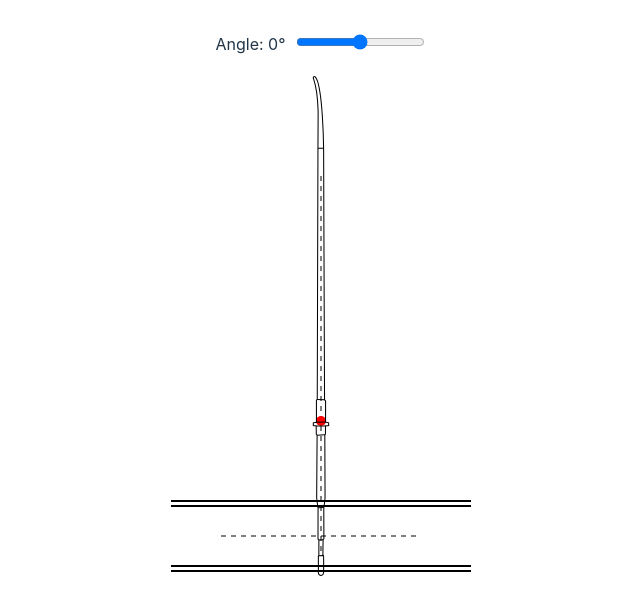
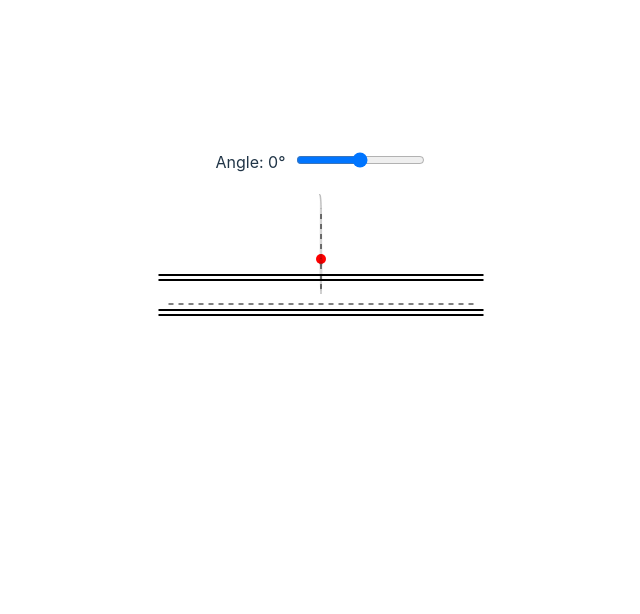
Before and after one commit to jdlaurence/interactive-rigger, a React (Vite) app: page / in a window 1280 px wide. Shown: the top 614 px of the page, without its empty margins (319-959 px from the left). Built offline with nearby package versions, Linux system fonts and the light colour scheme.

Commit message:
Update App.jsx

```diff
--- a/src/App.jsx
+++ b/src/App.jsx
@@ -4,164 +4,117 @@ import './App.css';
 import { calcOarSpread } from './utils';
 
 function App() {
-  // Existing state variables
-  const [spread, setSpread] = useState(80);
-  const [inboard, setInboard] = useState(spread + 30); // following Purcer recommendation
-  const [outboard, setOutboard] = useState(370 - inboard); // typical C2 length
+  const [spread, setSpread] = useState(80); // in cm
+  const [inboard, setInboard] = useState(spread + 30); // in cm
+  const [outboard, setOutboard] = useState(370 - inboard); // in cm
   const [catchAngle, setCatchAngle] = useState(45);
   const [finishAngle, setFinishAngle] = useState(45);
-  const [catchLength, setCatchLength] = useState(200);
-  const [finishLength, setFinishLength] = useState(200);
+  const [catchLength, setCatchLength] = useState(200); // in cm
+  const [finishLength, setFinishLength] = useState(200); // in cm
   const [workDistance, setWorkDistance] = useState(catchLength + finishLength);
-  const [oarSpread, setOarSpread] = useState(calcOarSpread(inboard, catchAngle)); // straight line distance from Pin to handle tip
+  const [oarSpread, setOarSpread] = useState(calcOarSpread(inboard, catchAngle));
 
-  // New state for oar angle
   const [oarAngle, setOarAngle] = useState(0);
 
-  // SVG dimensions
-  const svgWidth = 800;
-  const svgHeight = 800;
+  // Conversion factor
+  const pixelsPerCm = 1;
 
-  // Hull variables
-  const hullLength = 300;
+  // SVG dimensions in cm
+  const svgWidthCm = 450;
+  const svgHeightCm = 450;
+
+  // Hull variables in cm
+  const hullLength = 325;
   const gunwaleWidth = 5;
-  const hullStartX = (svgWidth - hullLength) / 2; // Centered horizontally
+  const hullStartX = (svgWidthCm - hullLength) / 2;
   const hullEndX = hullStartX + hullLength;
 
-  // Hull positions
-  const hullYPosition = 430; // Base Y position for the first hull section
-  const hullWidth = 60; // Vertical gap between the two hull sections
+  // Hull positions in cm
+  const hullYPosition = 86;
+  const hullWidth = 30;
 
-  // Hull lines Y positions
-  const hullLine1Y = hullYPosition - gunwaleWidth; // Top line of first section
-  const hullLine2Y = hullYPosition; // Bottom line of first section
-  const hullLine3Y = hullYPosition + hullWidth; // Top line of second section
-  const hullLine4Y = hullLine3Y + gunwaleWidth; // Bottom line of second section
+  // Hull lines Y positions in cm
+  const hullLine1Y = hullYPosition - gunwaleWidth;
+  const hullLine2Y = hullYPosition;
+  const hullLine3Y = hullYPosition + hullWidth;
+  const hullLine4Y = hullLine3Y + gunwaleWidth;
 
-  // Guide lines
-  const verticalGuideLineX = svgWidth / 2;
-  const verticalGuideLineYStart = 100;
-  const verticalGuideLineYEnd = hullLine2Y + 50;
+  // Guide lines in cm
+  const verticalGuideLineX = svgWidthCm / 2;
+  const verticalGuideLineYStart = 20;
+  const verticalGuideLineYEnd = hullLine2Y + 10;
 
-  const horizontalGuideLineY = hullLine3Y - 30;
-  const horizontalGuideLineXStart = hullStartX + 50;
-  const horizontalGuideLineXEnd = hullEndX - 50;
+  const horizontalGuideLineY = hullLine3Y - 6;
+  const horizontalGuideLineXStart = hullStartX + 10;
+  const horizontalGuideLineXEnd = hullEndX - 10;
 
-  // Text positions
-  const catchTextX = horizontalGuideLineXStart;
-  const catchTextY = horizontalGuideLineY - 5;
+  // Pivot point coordinates in cm
+  const pivotX = verticalGuideLineX;
+  const pivotY = hullLine1Y - 16;
 
-  const finishTextX = horizontalGuideLineXEnd - 130;
-  const finishTextY = catchTextY;
-
-  // Pivot point coordinates
-  const pivotX = verticalGuideLineX;
-  const pivotY = hullLine1Y - 80;
-
-  // Oar image dimensions and position
-  const oarImageWidth = 500;
-  const oarImageHeight = 500;
+  // Oar image dimensions and position in cm
+  const oarImageWidth = 100;
+  const oarImageHeight = 100;
   const oarImageX = pivotX - oarImageWidth / 2;
   const oarImageY = 0;
 
-  // Calculate the handle tip position after rotation
-  // Step 1: Coordinates of the handle tip before rotation
+  // Handle tip calculations in cm
   const handleTipXBefore = oarImageX + oarImageWidth / 2;
   const handleTipYBefore = oarImageY + oarImageHeight;
 
-  // Step 2: Translate coordinates relative to the pivot
   const dx = handleTipXBefore - pivotX;
   const dy = handleTipYBefore - pivotY;
-
-  // Step 3: Convert angle to radians
   const theta = (oarAngle * Math.PI) / 180;
 
-  // Step 4: Apply rotation
+  console.log('dx * cos(theta):', dx * Math.cos(theta));
+  console.log('dy * sin(theta):', dy * Math.sin(theta));
   const dxRotated = dx * Math.cos(theta) - dy * Math.sin(theta);
   const dyRotated = dx * Math.sin(theta) + dy * Math.cos(theta);
 
-  // Step 5: Translate back to SVG coordinates
   const handleTipXAfter = dxRotated + pivotX;
   const handleTipYAfter = dyRotated + pivotY;
 
-  // Step 6: Compute horizontal distance
   const horizontalDistance = Math.abs(handleTipXAfter - pivotX).toFixed(2);
 
-  // Step 7: Decide whether it's catch length or finish length
-  let catchLengthLine = null;
-  let catchLengthPerpendicularLine = null;
-  let finishLengthLine = null;
-  let finishLengthPerpendicularLine = null;
-  let catchLengthText = null;
-  let finishLengthText = null;
+  // Helper function to convert pixels to cm
+  const pixelsToCm = (pixels) => pixels / pixelsPerCm;
 
-  if (oarAngle > 0) {
-    // Positive angle, it's catch length
-    catchLengthLine = (
+  // Decide whether it's catch length or finish length
+  let lengthLine = null;
+  let lengthPerpendicularLine = null;
+  let lengthText = null;
+
+  if (oarAngle !== 0) {
+    lengthLine = (
       <line
         x1={handleTipXAfter}
         y1={horizontalGuideLineY}
         x2={pivotX}
         y2={horizontalGuideLineY}
-        stroke="blue"
-        strokeWidth="2"
+        stroke={oarAngle > 0 ? 'blue' : 'green'}
+        strokeWidth={pixelsToCm(2)}
       />
     );
-    catchLengthPerpendicularLine = (
+    lengthPerpendicularLine = (
       <line
         x1={handleTipXAfter}
         y1={horizontalGuideLineY}
         x2={handleTipXAfter}
         y2={handleTipYAfter}
         stroke="black"
-        strokeDasharray="5,5"
+        strokeDasharray={`${pixelsToCm(5)},${pixelsToCm(5)}`}
       />
     );
-    catchLengthText = (
+    lengthText = (
       <text
         x={(handleTipXAfter + pivotX) / 2}
-        y={horizontalGuideLineY - 7}
+        y={horizontalGuideLineY - 1.4}
         fontFamily="Arial"
-        fontSize="12"
-        fill="blue"
+        fontSize={pixelsToCm(12)}
+        fill={oarAngle > 0 ? 'blue' : 'green'}
         textAnchor="middle"
       >
-        Catch Length: {horizontalDistance}
-      </text>
-    );
-  } else if (oarAngle < 0) {
-    // Negative angle, it's finish length
-    finishLengthLine = (
-      <line
-        x1={handleTipXAfter}
-        y1={horizontalGuideLineY}
-        x2={pivotX}
-        y2={horizontalGuideLineY}
-        stroke="green"
-        strokeWidth="2"
-      />
-    );
-    finishLengthPerpendicularLine = (
-      <line
-        x1={handleTipXAfter}
-        y1={horizontalGuideLineY}
-        x2={handleTipXAfter}
-        y2={handleTipYAfter}
-        stroke="black"
-        strokeDasharray="5,5"
-      />
-    );
-
-    finishLengthText = (
-      <text
-        x={(handleTipXAfter + pivotX) / 2}
-        y={horizontalGuideLineY - 7}
-        fontFamily="Arial"
-        fontSize="12"
-        fill="green"
-        textAnchor="middle"
-      >
-        Finish Length: {horizontalDistance}
+        {oarAngle > 0 ? `Catch Length: ${horizontalDistance}` : `Finish Length: ${horizontalDistance}`}
       </text>
     );
   }
@@ -184,9 +137,9 @@ function App() {
 
         <svg
           xmlns="http://www.w3.org/2000/svg"
-          width={svgWidth}
-          height={svgHeight}
-          viewBox={`0 0 ${svgWidth} ${svgHeight}`}
+          width={svgWidthCm * pixelsPerCm}
+          height={svgHeightCm * pixelsPerCm}
+          viewBox={`0 0 ${svgWidthCm} ${svgHeightCm}`}
         >
           {/* Hull */}
           <line
@@ -195,7 +148,7 @@ function App() {
             x2={hullEndX}
             y2={hullLine1Y}
             stroke="black"
-            strokeWidth="2"
+            strokeWidth={pixelsToCm(2)}
           />
           <line
             x1={hullStartX}
@@ -203,7 +156,7 @@ function App() {
             x2={hullEndX}
             y2={hullLine2Y}
             stroke="black"
-            strokeWidth="2"
+            strokeWidth={pixelsToCm(2)}
           />
           <line
             x1={hullStartX}
@@ -211,7 +164,7 @@ function App() {
             x2={hullEndX}
             y2={hullLine3Y}
             stroke="black"
-            strokeWidth="2"
+            strokeWidth={pixelsToCm(2)}
           />
           <line
             x1={hullStartX}
@@ -219,8 +172,9 @@ function App() {
             x2={hullEndX}
             y2={hullLine4Y}
             stroke="black"
-            strokeWidth="2"
+            strokeWidth={pixelsToCm(2)}
           />
+
 
           {/* Guide Lines */}
           <line
@@ -229,7 +183,7 @@ function App() {
             x2={verticalGuideLineX}
             y2={verticalGuideLineYEnd}
             stroke="black"
-            strokeDasharray="5,5"
+            strokeDasharray={`${pixelsToCm(5)},${pixelsToCm(5)}`}
           />
           <line
             x1={horizontalGuideLineXStart}
@@ -237,19 +191,16 @@ function App() {
             x2={horizontalGuideLineXEnd}
             y2={horizontalGuideLineY}
             stroke="black"
-            strokeDasharray="5,5"
+            strokeDasharray={`${pixelsToCm(5)},${pixelsToCm(5)}`}
           />
 
-          {/* Dynamic Catch/Finish Length Lines and Text */}
-          {catchLengthLine}
-          {catchLengthPerpendicularLine}
-          {catchLengthText}
-          {finishLengthLine}
-          {finishLengthPerpendicularLine}
-          {finishLengthText}
+          {/* Dynamic Length Lines and Text */}
+          {lengthLine}
+          {lengthPerpendicularLine}
+          {lengthText}
 
           {/* Pivot point visualization */}
-          <circle cx={pivotX} cy={pivotY} r="5" fill="red" />
+          <circle cx={pivotX} cy={pivotY} r={pixelsToCm(5)} fill="red" />
 
           {/* Oar SVG with rotation around the pivot point */}
           <g transform={`rotate(${oarAngle}, ${pivotX}, ${pivotY})`}>
```
